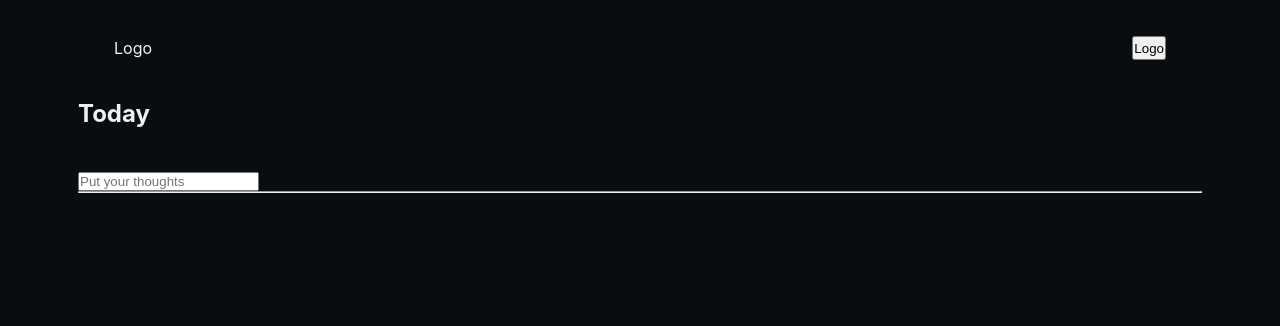
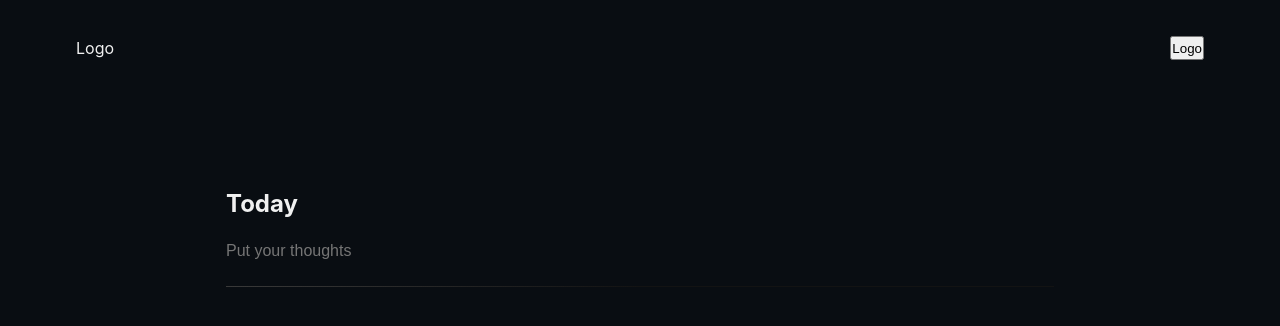
Before and after one commit to frankivann/your-thoughts, a React (Vite) app: page / in a window 1280 px wide. Shown: the top 326 px of the page. Built offline with nearby package versions, Linux system fonts and the light colour scheme.

Commit message:
fix styles

```diff
--- a/src/styles/app.css
+++ b/src/styles/app.css
@@ -1,6 +1,6 @@
 .app {
   min-height: 100vh;
-  width: min(1124px, 100%);
+  width: min(1200px, 100%);
   margin: auto;
 }
 
@@ -15,16 +15,120 @@
 
 /* main */
 
-.main {
-  width: min(800px, 100%);
+main {
+  width: min(900px, 100%);
   margin: 0 auto;
-  padding: 50px 36px;
+  padding: 90px 36px 160px;
+}
+
+main::after {
+  content: '';
+  width: 100%;
+  height: 100%;
+  background: linear-gradient(transparent, 85%, var(--bg));
+
+  /* height: 300px;
+  background: linear-gradient(rgba(0, 0, 0, 0.2), 80%, var(--bg)); */
+
+  position: fixed;
+  left: 0;
+  bottom: 0;
+
+  z-index: 1;
+  pointer-events: none;
+  user-select: none;
+}
+
+article {
+  position: relative;
+}
+
+article:not(:first-of-type) {
+  margin-top: 48px;
+}
+
+.divider {
+  background-color: #131313;
+  width: 100%;
+  height: 1px;
+
+  position: relative;
+  border: 0;
+  margin-top: 16px;
+}
+
+.divider::after {
+  content: '';
+  width: 50%;
+  height: 1px;
+
+  position: absolute;
+  background: linear-gradient(to right, #393939 0, transparent 100%);
+}
+
+.thoughts {
+  height: auto;
+}
+
+.thought {
+  position: relative;
+}
+
+textarea {
+  color: #eaeaea;
+  background-color: rgb(255, 255, 255, 0.1);
+  width: 100%;
+  height: 24px;
+
+  display: block;
+  position: relative;
+  padding: 0;
+  margin-top: 24px;
+  font-size: 16px;
+
+  border: transparent;
+  border-radius: 4px;
+  resize: none;
+}
+
+textarea:read-only {
+  cursor: default;
+}
+
+.timestamp {
+  color: var(--gray3);
+
+  position: absolute;
+  top: 50%;
+  right: 0;
+  padding: 8px;
+  font-size: 12px;
+  transform: translateY(-50%);
 }
 
 .form {
-  margin-top: 40px;
+  margin-top: 10px;
 }
 
 .input {
+  width: 100%;
+  background-color: transparent;
+
   display: block;
+  padding: 10px 0;
+  font-size: 16px;
+
+  border-radius: 8px;
+  border: transparent;
+
+  outline: none;
+  overflow: hidden;
 }
+
+@media screen and (width > 1024px) {
+  .timestamp {
+    right: unset;
+    left: -74px;
+    padding: 0;
+  }
+}
```
